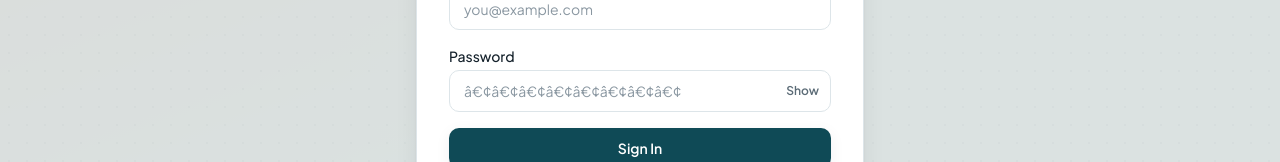
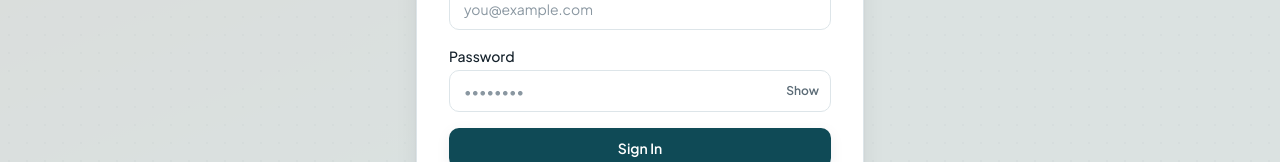
Before and after one commit to jllabstech-hub/HospitalManagement, a Next.js app: page /login in a window 1280 px wide. Shown: the part 280-442 px from the top of the page. Built offline with nearby package versions, Linux system fonts and the light colour scheme; no server answers.

Commit message:
fix(auth): replace encoding corrupted bullet characters in password field placeholder

```diff
--- a/src/features/auth/components/LoginForm.tsx
+++ b/src/features/auth/components/LoginForm.tsx
@@ -96,7 +96,7 @@ export default function LoginForm() {
               autoComplete="current-password"
               {...register('password')}
               className="input-field pr-16"
-              placeholder="â€¢â€¢â€¢â€¢â€¢â€¢â€¢â€¢"
+              placeholder="••••••••"
             />
             <button
               type="button"
```
